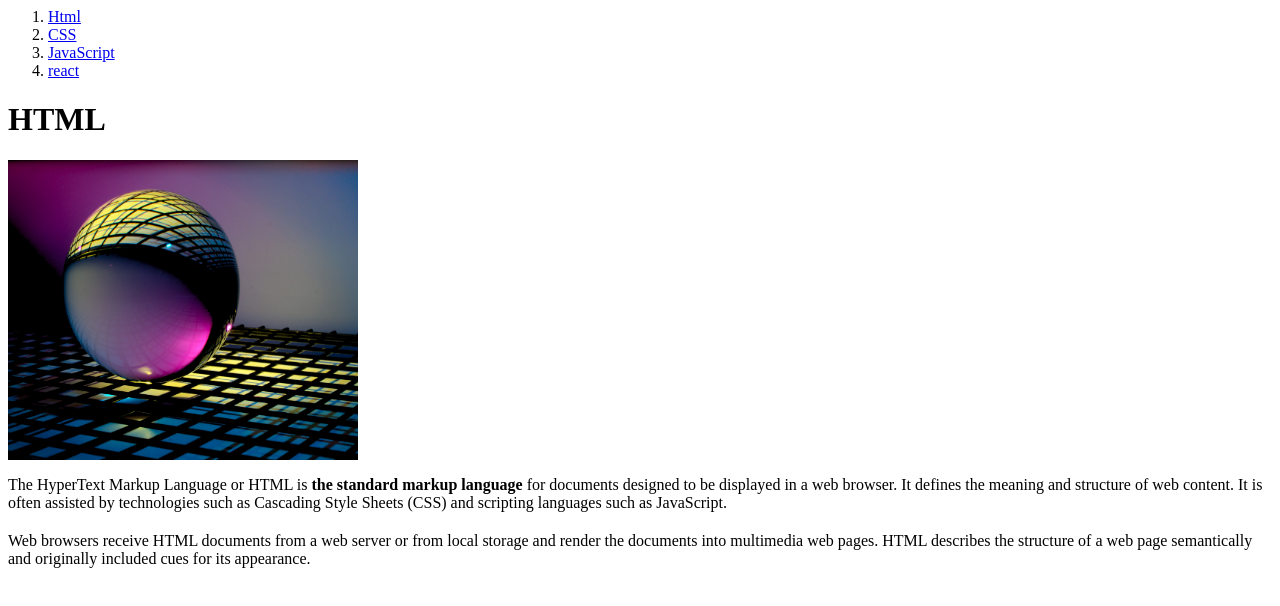
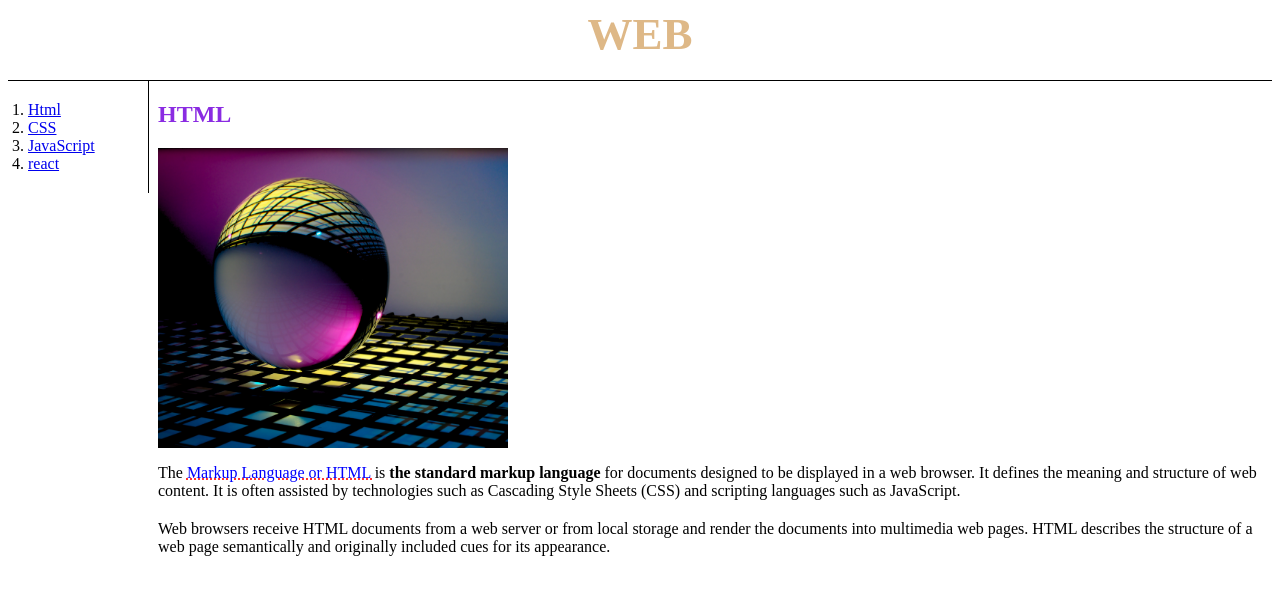
Before and after one commit to 98Jinu/my-first-web-site, a plain HTML site: page WEB2/1.html in a window 1280 px wide. Drawn offline with Linux system fonts and the light colour scheme.

Commit message:
Add files via upload

```diff
--- a/WEB2/1.html
+++ b/WEB2/1.html
@@ -1,20 +1,29 @@
 <html>
 <head>
 <title>html이란 무엇인가?</title>
+<link rel="stylesheet" href="mystyles.css">
 </head>
+
 <body>
+<h1>WEB</h1>
+    <div id="grid">
+        <div>
             <ol>
                 <li><a href="1.html">Html</a></li>
                 <li><a href="https://ko.wikipedia.org/wiki/CSS">CSS</a></li>
                 <li><a href="2.html">JavaScript</a></li>
                 <li><a href="3.html">react</a></li>
             </ol>
+        </div>
 
-<h1>HTML</h1>
+<div>
+<h2>HTML</h2>
 
 <img src="html.jpg" alt="html image" width="350" height="300">
 
-<p>The HyperText Markup Language or HTML is <strong>the standard markup language</strong> for documents designed to be displayed in a web browser. It defines the meaning and structure of web content. It is often assisted by technologies such as Cascading Style Sheets (CSS) and scripting languages such as JavaScript.</p>
+<p>The <span> Markup Language or HTML </span> is <strong>the standard markup language</strong> for documents designed to be displayed in a web browser. It defines the meaning and structure of web content. It is often assisted by technologies such as Cascading Style Sheets (CSS) and scripting languages such as JavaScript.</p>
 <p style="margin-top:20px">Web browsers receive HTML documents from a web server or from local storage and render the documents into multimedia web pages. HTML describes the structure of a web page semantically and originally included cues for its appearance.</p>
+</div>
+</div>
 </body>
 </html>
--- /dev/null
+++ b/WEB2/mystyles.css
@@ -0,0 +1,53 @@
+h1 {
+        font-size: 45px;
+        text-align: center;
+        color: burlywood;
+        padding-bottom: 20px;
+        border-bottom: 1.5px solid black;
+        margin-bottom: 0px;
+
+    }
+
+    ol{
+        border-right: 1.5px solid black;
+        width: 100px;
+        margin: 0px;
+        padding: 20px;
+    }
+
+    #active {
+        color: red;
+    }
+
+    .saw {color: gray;}
+
+
+
+    span{color: blue;
+    text-decoration: underline dotted red;
+    }
+
+    h2{
+        color: blueviolet;
+    }
+
+    #grid {
+    display: grid;
+    grid-template-columns: 150px 1fr;
+    }
+
+    @media(max-width: 800px){
+
+        #grid ol {
+        border-right: none;
+    }
+    h1 {
+        border-bottom: none;
+
+    }
+
+    #grid {
+        display:block;
+    }
+
+    }
```
Also changed, not shown: WEB2/2.html (+10 -1 lines), WEB2/3.html (+8 -1 lines). Lines whose indentation alone changed are shown as unchanged.
